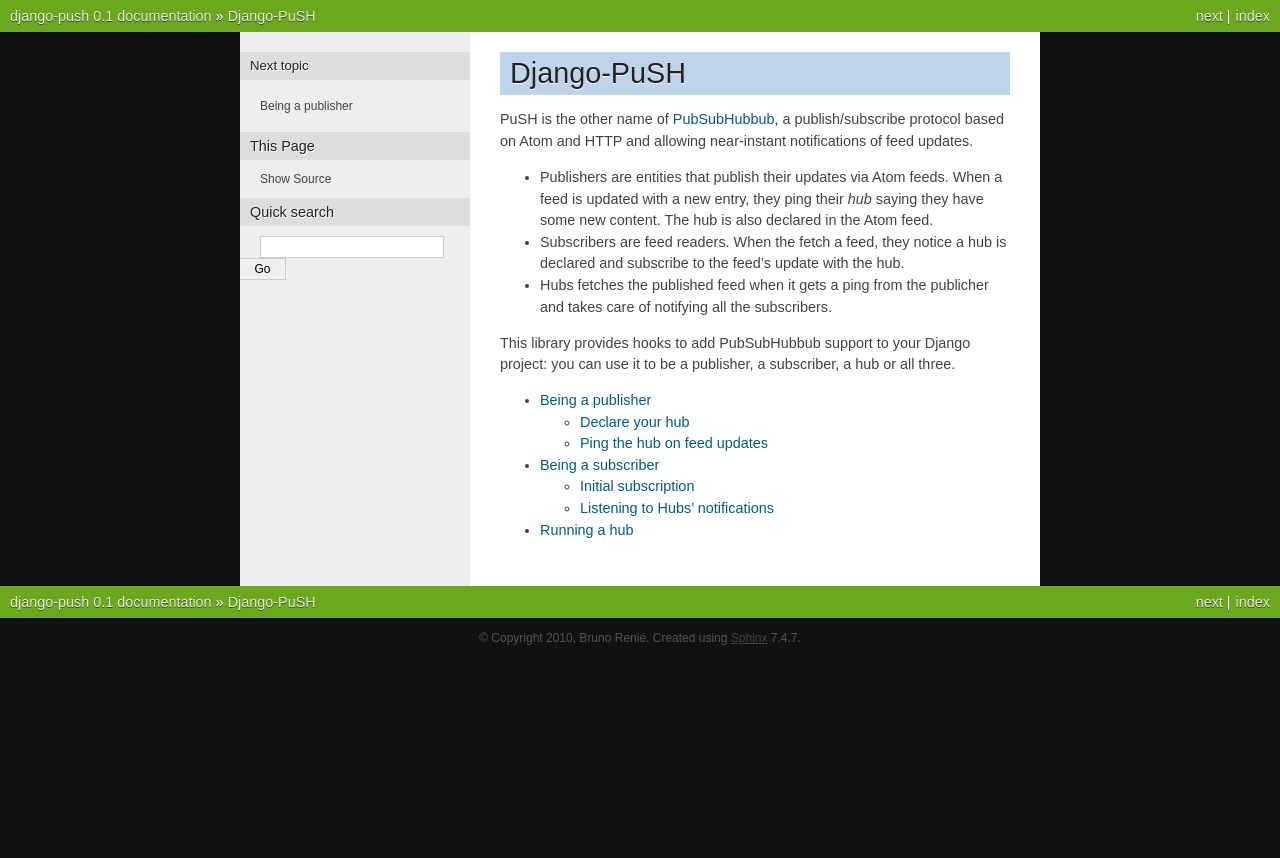
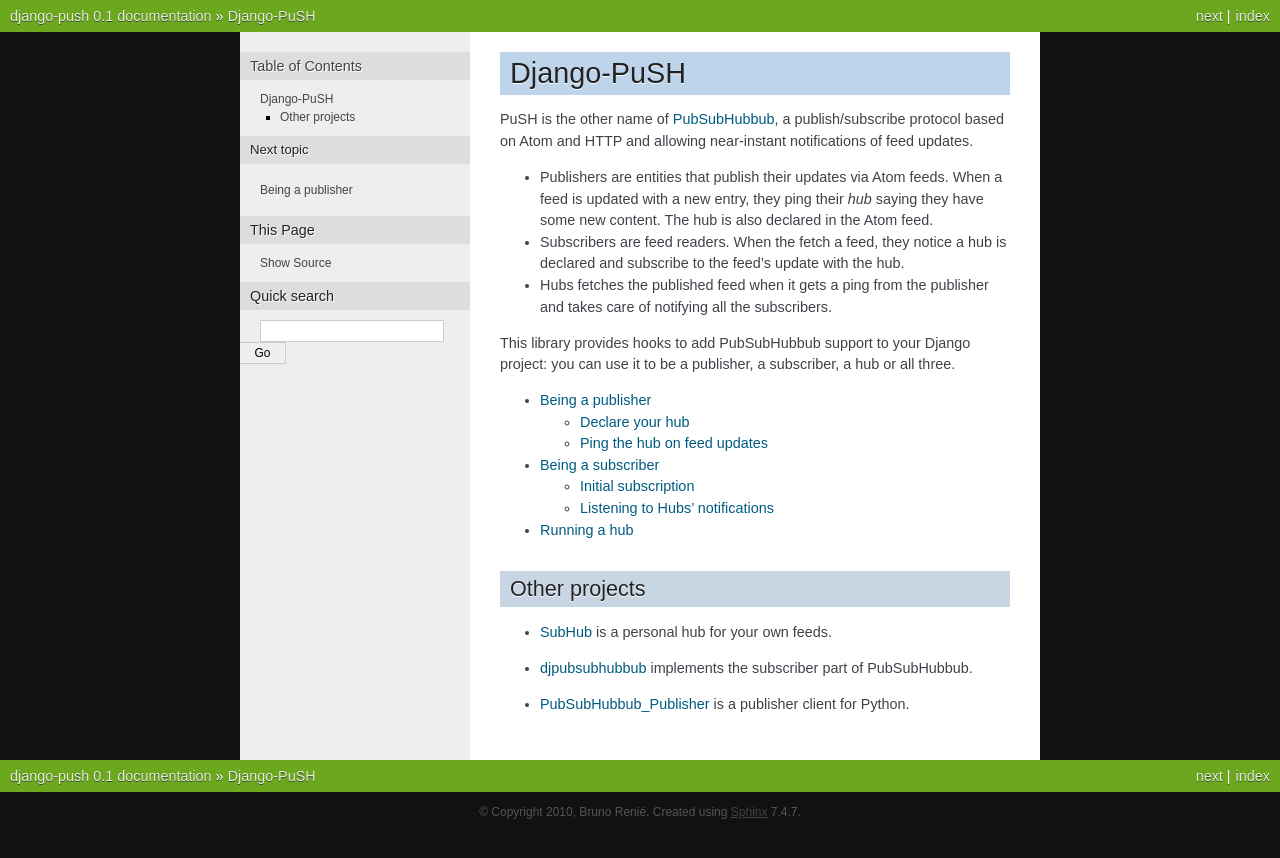
Before and after one commit to brutasse/django-push, a Sphinx documentation site: the page built from docs/index.rst, in a window 1280 px wide. Shown: the top 858 px of the page. Built offline with Sphinx 7.4.7, drawn with Linux system fonts in a browser that asks for light colours.

Commit message:
Declarink the README markup

```diff
--- a/docs/index.rst
+++ b/docs/index.rst
@@ -16,7 +16,7 @@
 * Subscribers are feed readers. When the fetch a feed, they notice a hub is
   declared and subscribe to the feed's update with the hub.
 
-* Hubs fetches the published feed when it gets a ping from the publicher and
+* Hubs fetches the published feed when it gets a ping from the publisher and
   takes care of notifying all the subscribers.
 
 .. _PubSubHubbub: http://code.google.com/p/pubsubhubbub/
@@ -30,3 +30,19 @@
    publisher
    subscriber
    hub
+
+
+Other projects
+--------------
+
+* `SubHub`_ is a personal hub for your own feeds.
+
+.. _SubHub: https://launchpad.net/subhub
+
+* `djpubsubhubbub`_ implements the subscriber part of PubSubHubbub.
+
+.. _djpubsubhubbub: https://git.participatoryculture.org/djpubsubhubbub/
+
+* `PubSubHubbub_Publisher`_ is a publisher client for Python.
+
+.. _PubSubHubbub_Publisher: http://pypi.python.org/pypi/PubSubHubbub_Publisher/1.0
```
Also changed, not shown: 1 other file.
